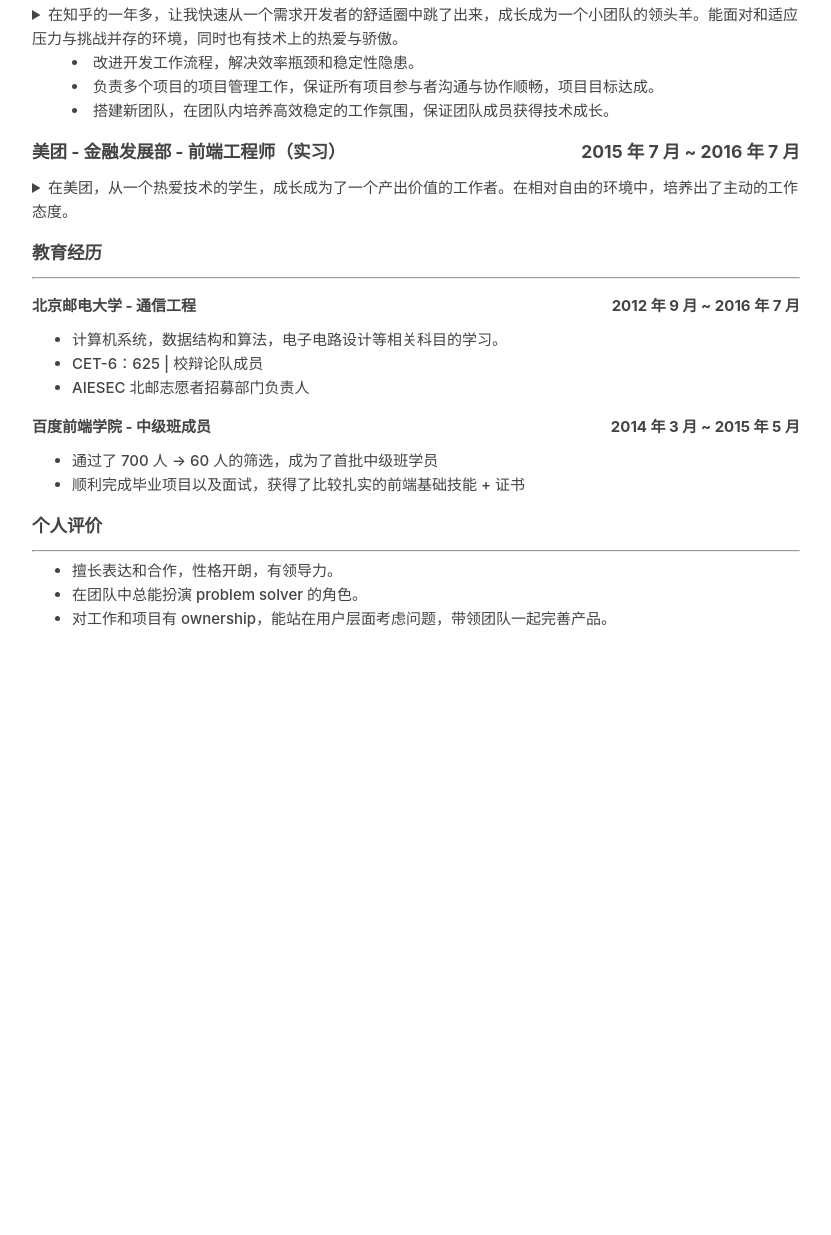
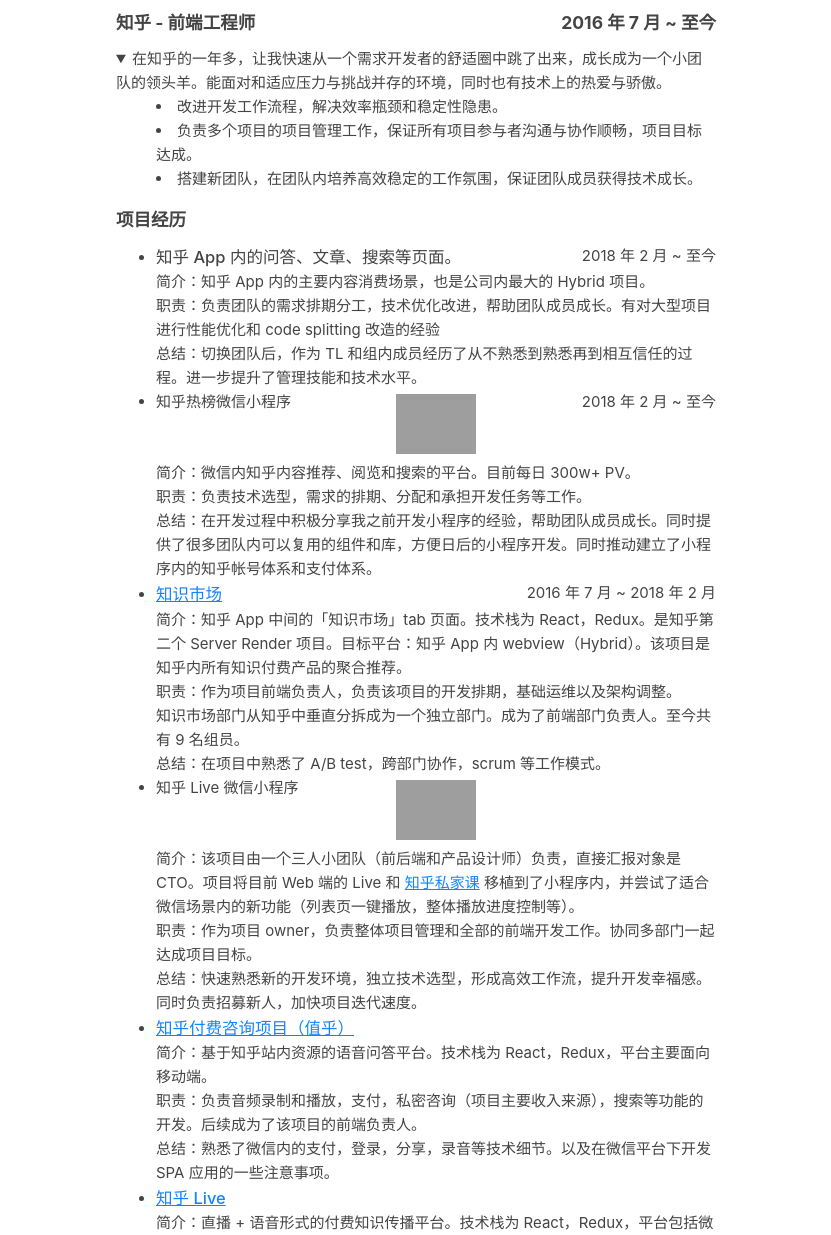
Before and after one commit to t1ger-0527/t1ger-0527, a plain HTML site: page index.html in a window 1280 px wide. Shown: the part 389-1624 px from the top of the page, without its empty margins (224-1055 px from the left). Before the commit the page ends 1020 px from the top, so only its background shows below. Drawn offline with Linux system fonts and the light colour scheme; grey boxes are pictures that could not be loaded.

Commit message:
Update index.html

```diff
--- a/index.html
+++ b/index.html
@@ -6,10 +6,9 @@
   <title>吴剑波 - 简历</title>
   <style>
     body {
-      max-width: 60vw;
-      min-width: 600px;
+      max-width: 600px;
+      padding: 20px;
       margin: auto;
-
       font-family: -apple-system, BlinkMacSystemFont, 'Roboto', 'Segoe UI',
       'Helvetica Neue', 'Microsoft YaHei', sans-serif;
       font-weight: 400;
@@ -58,6 +57,22 @@
     .durationContainer {
       float: right;
     }
+
+    * {
+      text-decoration-skip: ink;
+      text-decoration-skip-ink: auto;
+    }
+
+    .qrcode {
+      width: 80px;
+      margin: -20px auto 0 auto;
+    }
+
+    .qrcode img {
+      width: 100%;
+      height: 100%;
+      object-fit: cover;
+    }
   </style>
 </head>
 <body>
@@ -74,6 +89,7 @@
   <hr>
   <ul>
     <li>熟悉 React，Redux，css in js 等一些社区主流实践。能独立技术选型并快速开发。</li>
+    <li>精通微信小程序的各种技术方案。</li>
     <li>能够合理地解耦功能，让项目变得易于维护。</li>
     <li>了解后端开发工作，熟悉基本数据库原理。</li>
     <li>能快速拆解需求，理清项目依赖，合理分配工作，保证项目按期上线。</li>
@@ -86,12 +102,12 @@
   <h3>
     知乎 - 前端工程师
     <span class="durationContainer">
-        <time datetime="2016-07-05 00:00:00" class="date">2016 年 7 月</time>
-        ~
-        <time datetime="2017-11-05 00:00:00" class="date">至今</time>
-      </span>
+      <time datetime="2016-07-05 00:00:00" class="date">2016 年 7 月</time>
+      ~
+      <time datetime="2017-11-05 00:00:00" class="date">至今</time>
+    </span>
   </h3>
-  <details>
+  <details open>
     <summary>
       在知乎的一年多，让我快速从一个需求开发者的舒适圈中跳了出来，成长成为一个小团队的领头羊。能面对和适应压力与挑战并存的环境，同时也有技术上的热爱与骄傲。
       <ul>
@@ -103,6 +119,52 @@
 
     <h3>项目经历</h3>
     <ul class="projects">
+      <li>
+        知乎 App 内的问答、文章、搜索等页面。
+        <span class="durationContainer">
+          <time datetime="2018-02-01 00:00:00" class="date">2018 年 2 月</time>
+          ~
+          <time datetime="2018-05-02 00:00:00" class="date">至今</time>
+        </span>
+        <br>
+        <strong>简介：</strong>知乎 App 内的主要内容消费场景，也是公司内最大的 Hybrid 项目。<br>
+        <strong>职责：</strong>负责团队的需求排期分工，技术优化改进，帮助团队成员成长。有对大型项目进行性能优化和 code splitting 改造的经验<br>
+        <strong>总结：</strong>切换团队后，作为 TL 和组内成员经历了从不熟悉到熟悉再到相互信任的过程。进一步提升了管理技能和技术水平。
+      </li>
+      <li>
+        知乎热榜微信小程序
+        <span class="durationContainer">
+          <time datetime="2018-02-01 00:00:00" class="date">2018 年 2 月</time>
+          ~
+          <time datetime="2018-05-02 00:00:00" class="date">至今</time>
+        </span>
+        <br>
+        <p class="qrcode"><img src="http://zhstatic.zhihu.com/live/wechat-app/zhihu-lite-qrcode.jpg" alt=""></p>
+        <strong>简介：</strong>微信内知乎内容推荐、阅览和搜索的平台。目前每日 300w+ PV。<br>
+        <strong>职责：</strong>负责技术选型，需求的排期、分配和承担开发任务等工作。<br>
+        <strong>总结：</strong>在开发过程中积极分享我之前开发小程序的经验，帮助团队成员成长。同时提供了很多团队内可以复用的组件和库，方便日后的小程序开发。同时推动建立了小程序内的知乎帐号体系和支付体系。
+      </li>
+      <li>
+        <a href="https://www.zhihu.com/market">知识市场</a>
+        <span class="durationContainer">
+          <time datetime="2016-07-01 00:00:00" class="date">2016 年 7 月</time>
+          ~
+          <time datetime="2018-02-01 00:00:00" class="date">2018 年 2 月</time>
+        </span>
+        <br>
+        <strong>简介：</strong>知乎 App 中间的「知识市场」tab 页面。技术栈为 React，Redux。是知乎第二个 Server Render 项目。目标平台：知乎 App 内 webview（Hybrid）。该项目是知乎内所有知识付费产品的聚合推荐。<br>
+        <strong>职责：</strong>作为项目前端负责人，负责该项目的开发排期，基础运维以及架构调整。 <br>
+        知识市场部门从知乎中垂直分拆成为一个独立部门。成为了<strong>前端部门负责人</strong>。至今共有 9 名组员。<br>
+        <strong>总结：</strong>在项目中熟悉了 A/B test，跨部门协作，scrum 等工作模式。<br>
+      </li>
+      <li>
+        知乎 Live 微信小程序<br>
+        <p class="qrcode"><img src="http://zhstatic.zhihu.com/live/wechat-app/qrcode.jpeg" alt=""></p>
+        <strong>简介：</strong>该项目由一个三人小团队（前后端和产品设计师）负责，直接汇报对象是 CTO。项目将目前 Web 端的 Live 和 <a href="https://www.zhihu.com/remix/albums/892042341836275712">知乎私家课</a>
+        移植到了小程序内，并尝试了适合微信场景内的新功能（列表页一键播放，整体播放进度控制等）。<br>
+        <strong>职责：</strong>作为项目 owner，负责整体项目管理和全部的前端开发工作。协同多部门一起达成项目目标。<br>
+        <strong>总结：</strong>快速熟悉新的开发环境，独立技术选型，形成高效工作流，提升开发幸福感。同时负责招募新人，加快项目迭代速度。<br>
+      </li>
       <li>
         <a href="https://www.zhihu.com/zhi">知乎付费咨询项目（值乎）</a><br>
         <strong>简介：</strong>基于知乎站内资源的语音问答平台。技术栈为 React，Redux，平台主要面向移动端。<br>
@@ -121,19 +183,19 @@
         <strong>职责：</strong>负责该项目的方案 review，以及作为业务方的首次联调 + 接入，后续成为了该项目前端负责人。<br>
         <strong>总结：</strong>熟悉了如何正确的做任务交接，以及如何维护多场景下的复杂业务逻辑。<br>
       </li>
+    </ul>
+    <h3>技术相关</h3>
+    <ul class="projects">
       <li>
-        <a href="https://www.zhihu.com/market">知识市场</a><br>
-        <strong>简介：</strong>知乎 App 中间的「知识市场」tab 页面。技术栈为 React，Redux。是知乎第二个 Server Render 项目。目标平台：知乎 App 内 webview（Hybrid）。该项目是知乎内所有知识付费产品的聚合推荐。<br>
-        <strong>职责：</strong>作为项目前端负责人，负责该项目的开发排期，基础运维以及架构调整。 <br>
-        知识市场部门从知乎中垂直分拆成为一个独立部门。成为了<strong>前端部门负责人</strong>。至今共有 9 名组员。<br>
-        <strong>总结：</strong>在项目中熟悉了 A/B test，跨部门协作，scrum 等工作模式。<br>
+        设计了市场页面模块化降级方案，极大提升了稳定性。<br>
+        <strong>方案：</strong>将渲染前的数据请求过程抽象为了一个 HOC，在服务端进行容错处理，超时或出错时直接降级该模块为不渲染；在客户端手动上报报错误，确保错误被发现和知晓。<br>
+        <strong>结果：</strong>承受了不同业务方后端总计三次宕机事故，以及多次接口不兼容的错误，市场页面整体半年不可用时间为： 5 分钟。
       </li>
       <li>
-        知乎 Live 微信小程序<br>
-        <strong>简介：</strong>该项目由一个三人小团队（前后端和产品设计师）负责，直接汇报对象是 CTO。项目将目前 Web 端的 Live 和 <a href="https://www.zhihu.com/remix/albums/892042341836275712">知乎私家课</a>
-        移植到了小程序内，并尝试了适合微信场景内的新功能（列表页一键播放，整体播放进度控制等）。<br>
-        <strong>职责：</strong>作为项目 owner，负责整体项目管理和全部的前端开发工作。协同多部门一起达成项目目标。<br>
-        <strong>总结：</strong>快速熟悉新的开发环境，独立技术选型，形成高效工作流，提升开发幸福感。同时负责招募新人，加快项目迭代速度。<br>
+        主导设计了微信小程序的开发流程，工具链，方法库和框架，被全公司所使用。总计有四个小程序使用了这个开发框架，用过的都说好。<br>
+        <strong>结果：</strong>保障四个小程序又快又好上线，极大提升了小程序开发的舒适程度。<br>
+        在小程序支持 web-view 后又主导了后续以 web-view 为主的「小壳子」开发方案，将视频直播，复杂富文本渲染等功能输出到了小程序平台。<br>
+        日常在小程序开发者社区输出解决方案，帮助其他开发者，建立了一定社区影响力。
       </li>
     </ul>
   </details>
@@ -146,7 +208,7 @@
       <time datetime="2016-07-01 00:00:00" class="date">2016 年 7 月</time>
     </span>
   </h3>
-  <details>
+  <details open>
     <summary>
       在美团，从一个热爱技术的学生，成长成为了一个产出价值的工作者。在相对自由的环境中，培养出了主动的工作态度。
     </summary>
@@ -154,12 +216,11 @@
       <li>
         内部商户放款和还款系统<br>
         <strong>职责：</strong>负责整个独立系统的开发，包括表格的展示，分页，以及前后端交互。<br>
-        <strong>总结：</strong>使用 jQuery 作为辅助，完成了一个 SPA 的开发。
+        <strong>总结：</strong>使用 vanilla javascript，完成了一个 SPA 的开发。
       </li>
       <li>
         内部客户管理系统（CRM）<br>
         <strong>职责：</strong>负责客户录入，贷款申请，审批等流程的开发。也进行了一些基础组件库的开发和完善。<br>
-        <strong>总结：</strong>和他人协同开发，主导了团队内技术选型（React）。
       </li>
     </ul>
   </details>
```
